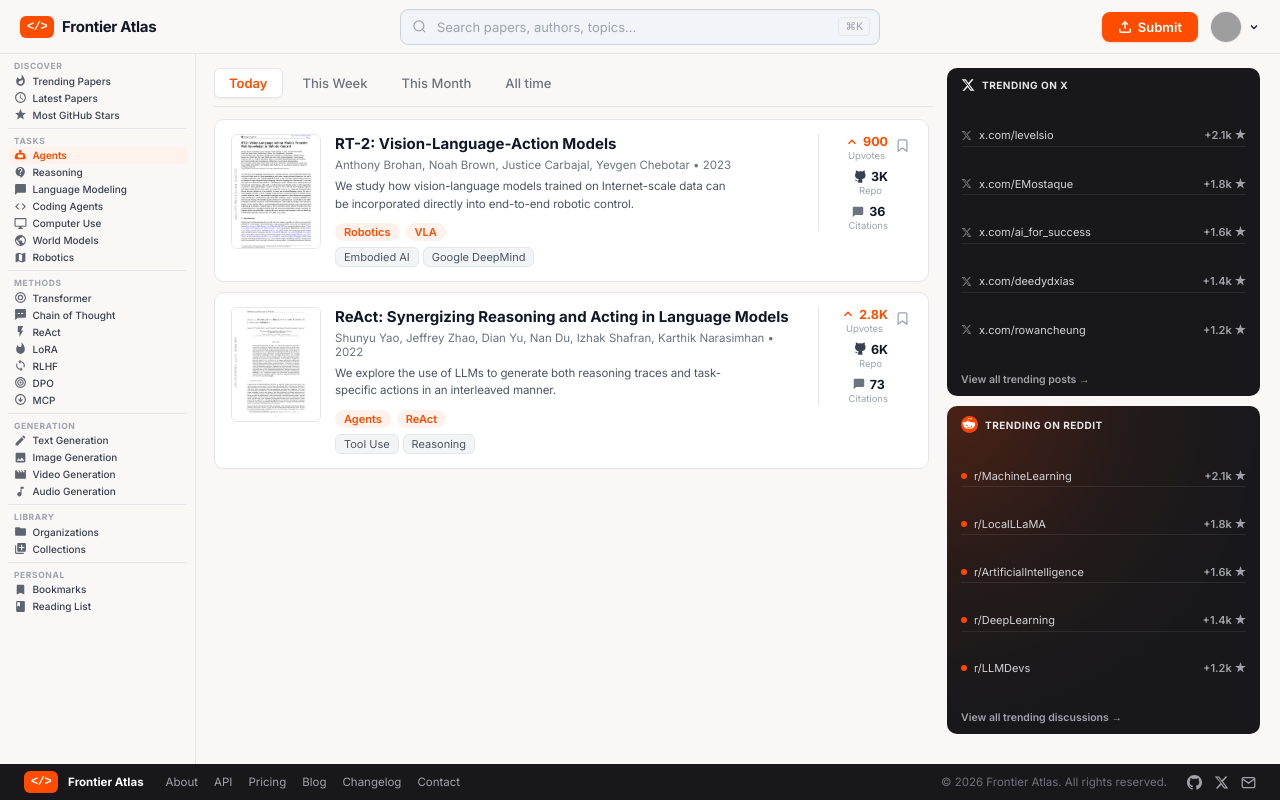
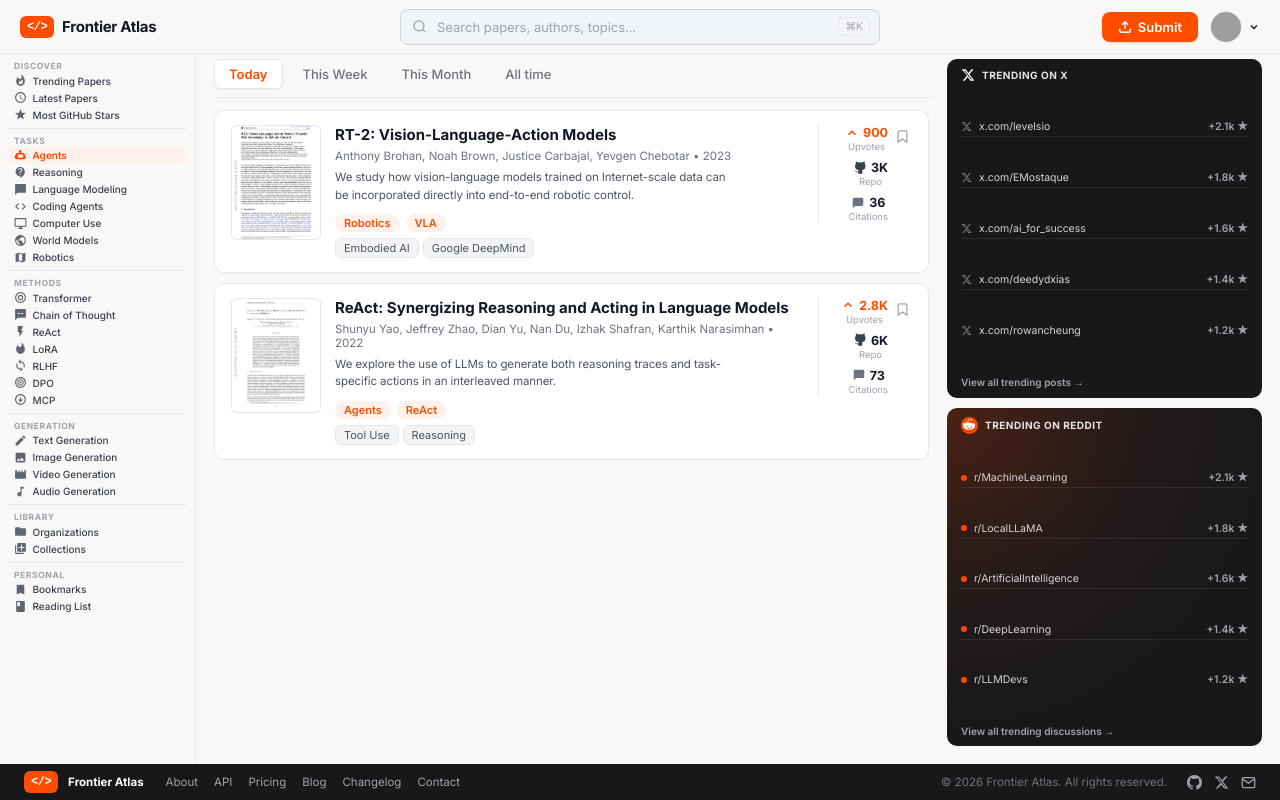
Before and after one commit to Deepak-Solanki04/Frontier_Atlas, a Next.js app: page /agents in a window 1280 px wide. Built offline with nearby package versions, Linux system fonts and the light colour scheme; grey boxes are pictures that could not be loaded.

Commit message:
UI precision: align top border of 4 hero cards flush with left sidebar DISCOVER text (page-layout top padding 5px), and lock X and Reddit panels to fixed scroll-free display (overflow hidden, min-height 0)

```diff
--- a/app/globals.css
+++ b/app/globals.css
@@ -187,7 +187,7 @@
 .main-wrapper { flex: 1; min-width: 0; height: 100%; overflow: hidden; background: var(--bg); display: flex; flex-direction: column; }
 
 /* ═══════ PAGE ═══════ */
-.page-layout { flex: 1; min-height: 0; padding: 14px 18px 0; overflow: hidden; display: flex; flex-direction: column; gap: 14px; }
+.page-layout { flex: 1; min-height: 0; padding: 5px 18px 0; overflow: hidden; display: flex; flex-direction: column; gap: 14px; }
 
 /* ═══════ TOP HERO ROW (4 CARDS IDENTICAL HEIGHT) ═══════ */
 .hero-row { flex-shrink: 0; display: grid; grid-template-columns: 1.38fr 1fr 1fr 315px; gap: 14px; align-items: stretch; }
@@ -342,30 +342,28 @@
 .card-bookmark:hover { color: var(--text-dark); }
 
 /* ═══════ RIGHT SIDEBAR (X, REDDIT PANELS) ═══════ */
-.sidebar-lower-col { display: flex; flex-direction: column; gap: 10px; height: 100%; width: 315px; flex-shrink: 0; overflow-y: auto; padding-right: 2px; padding-bottom: 18px; }
-.sidebar-lower-col::-webkit-scrollbar { width: 4px; }
-.sidebar-lower-col::-webkit-scrollbar-thumb { background: #cbd5e1; border-radius: 2px; }
+.sidebar-lower-col { display: flex; flex-direction: column; gap: 10px; height: 100%; width: 315px; flex-shrink: 0; overflow: hidden; padding-bottom: 6px; }
 
-.gh-panel, .trending-panel { flex: 1; min-height: 168px; display: flex; flex-direction: column; justify-content: space-between; padding: 10px 14px; overflow: hidden; border-radius: 10px; background: #18181b; color: white; position: relative; }
+.gh-panel, .trending-panel { flex: 1; min-height: 0; display: flex; flex-direction: column; justify-content: space-between; padding: 9px 14px; overflow: hidden; border-radius: 10px; background: #18181b; color: white; position: relative; }
 
-.gh-panel { background: var(--white); border: 1px solid var(--border); color: var(--text-dark); }
+.gh-panel { background: var(--white); border: 1px solid var(--border); color: var(--text-dark); padding: 10px 14px; }
 
 .trending-panel-reddit {
   background: radial-gradient(circle at 0% 0%, rgba(255,69,0,0.22) 0%, rgba(255,69,0,0.05) 40%, transparent 70%), #18181b;
 }
 
-.tp-header { display: flex; align-items: center; gap: 7px; margin-bottom: 6px; font-size: 10px; font-weight: 700; letter-spacing: 0.5px; color: #e4e4e7; }
+.tp-header { display: flex; align-items: center; gap: 7px; margin-bottom: 4px; font-size: 10px; font-weight: 700; letter-spacing: 0.5px; color: #e4e4e7; }
 
 .reddit-clean-logo { display: flex; align-items: center; justify-content: center; }
 
-.tp-row { display: flex; align-items: center; gap: 7px; padding: 3.5px 0; border-bottom: 1px solid rgba(255,255,255,0.08); font-size: 11px; }
+.tp-row { display: flex; align-items: center; gap: 7px; padding: 3px 0; border-bottom: 1px solid rgba(255,255,255,0.08); font-size: 10.5px; }
 .tp-row:last-of-type { border-bottom: none; }
 
 .reddit-dot { width: 6px; height: 6px; background: #ff4500; border-radius: 50%; flex-shrink: 0; }
 .tp-name { flex: 1; color: #d4d4d8; overflow: hidden; text-overflow: ellipsis; white-space: nowrap; }
-.tp-stat { font-weight: 600; color: #a1a1aa; font-size: 11px; }
+.tp-stat { font-weight: 600; color: #a1a1aa; font-size: 10.5px; }
 
-.tp-all { display: block; margin-top: 6px; font-size: 10.5px; font-weight: 600; color: #a1a1aa; }
+.tp-all { display: block; margin-top: 5px; font-size: 10px; font-weight: 600; color: #a1a1aa; }
 .tp-all:hover { color: white; }
 
 /* ═══════ FOOTER ═══════ */
```
